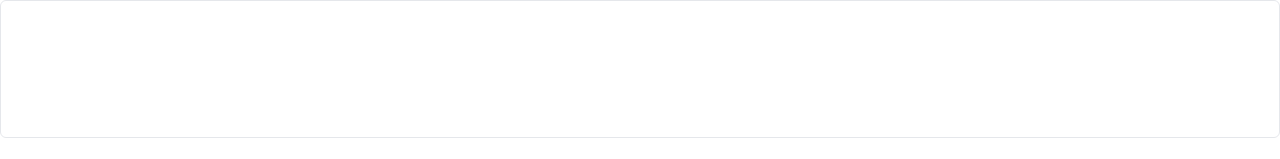
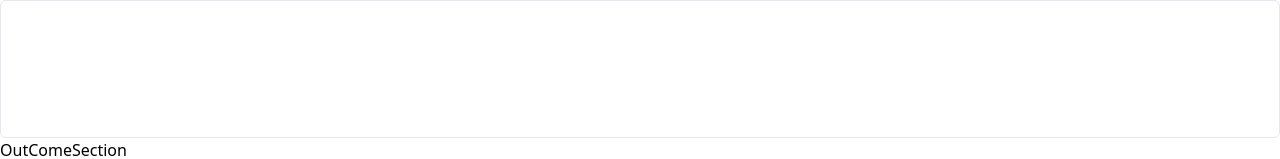
Before and after one commit to developer-abdulali/panaverse-dao, a Next.js app: page / in a window 1280 px wide. Shown: the part 2260-2419 px from the top of the page. Before the commit the page ends 2398 px from the top, so only its background shows below. Built offline with nearby package versions, Linux system fonts and the light colour scheme.

Commit message:
added OurComeSection

```diff
--- /dev/null
+++ b/components/OutComeSection/OutComeSection.tsx
@@ -0,0 +1,9 @@
+import React from 'react'
+const OutComeSection = () => {
+  return (
+    <section className="max-w-screen-xl mx-auto">
+        <h1>OutComeSection</h1>
+    </section>
+  )
+}
+export default OutComeSection
--- a/components/Specialized Track/SpecializedTrack.tsx
+++ b/components/Specialized Track/SpecializedTrack.tsx
@@ -8,7 +8,6 @@ import cncImg from "../../public/images/cloud.png";
 import AmbImg from "../../public/images/ambient.png";
 import GenImg from "../../public/images/genomics.png";
 import netImg from "../../public/images/network.png";
-import Link from "next/link";
 
 export const programsData = [
   {
@@ -150,7 +149,7 @@ const SpecializedTrack = () => {
         </p>
       </div>
       <div className="mt-10 flex flex-col-reverse lg:flex-row gap-x-4 gap-y-8">
-      {/* eft side box start */}
+      {/* Left side box start */}
         <div className="self-start shadow-xl basis-8/12 sticky top-28 rounded-xl border border-slate-200 py-8 px-8">
           <h4 className="text-lg text-primary font-medium">
             Specialized Program
--- a/pages/index.tsx
+++ b/pages/index.tsx
@@ -2,6 +2,7 @@ import HeroSection from "@/components/HeroSection/HeroSection";
 import CoreTracks from "@/components/CoreTrack/CoreTracks";
 import SpecializedTrack from "@/components/Specialized Track/SpecializedTrack";
 import QuaterBoxes from "@/components/QuarterBoxes/QuaterBoxes";
+import OutComeSection from "@/components/OutComeSection/OutComeSection";
 const Home = () => {
   return (
     <>
@@ -9,6 +10,7 @@ const Home = () => {
       <CoreTracks />
       <SpecializedTrack />
       <QuaterBoxes />
+      <OutComeSection />
     </>
   );
 };
```
Also changed, not shown: public/images/outcome-img.webp (added).
